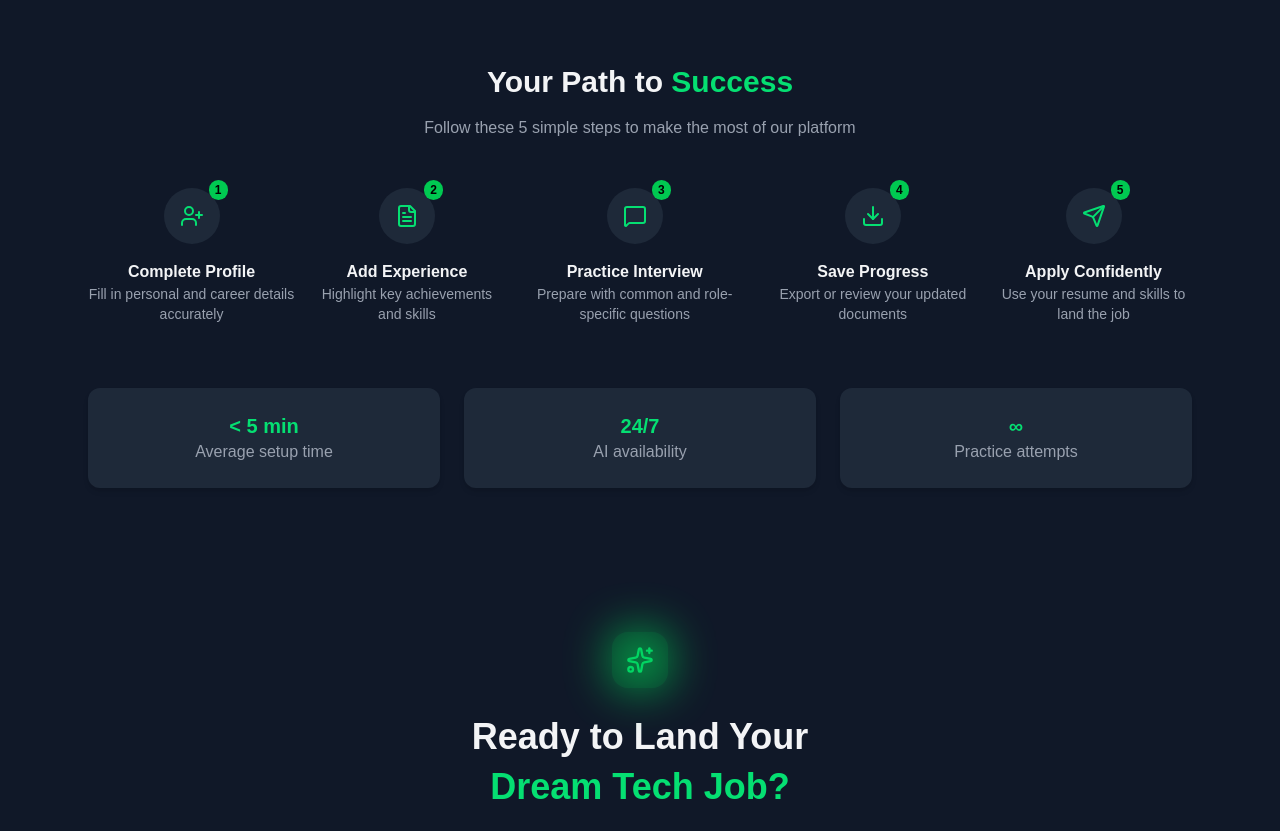
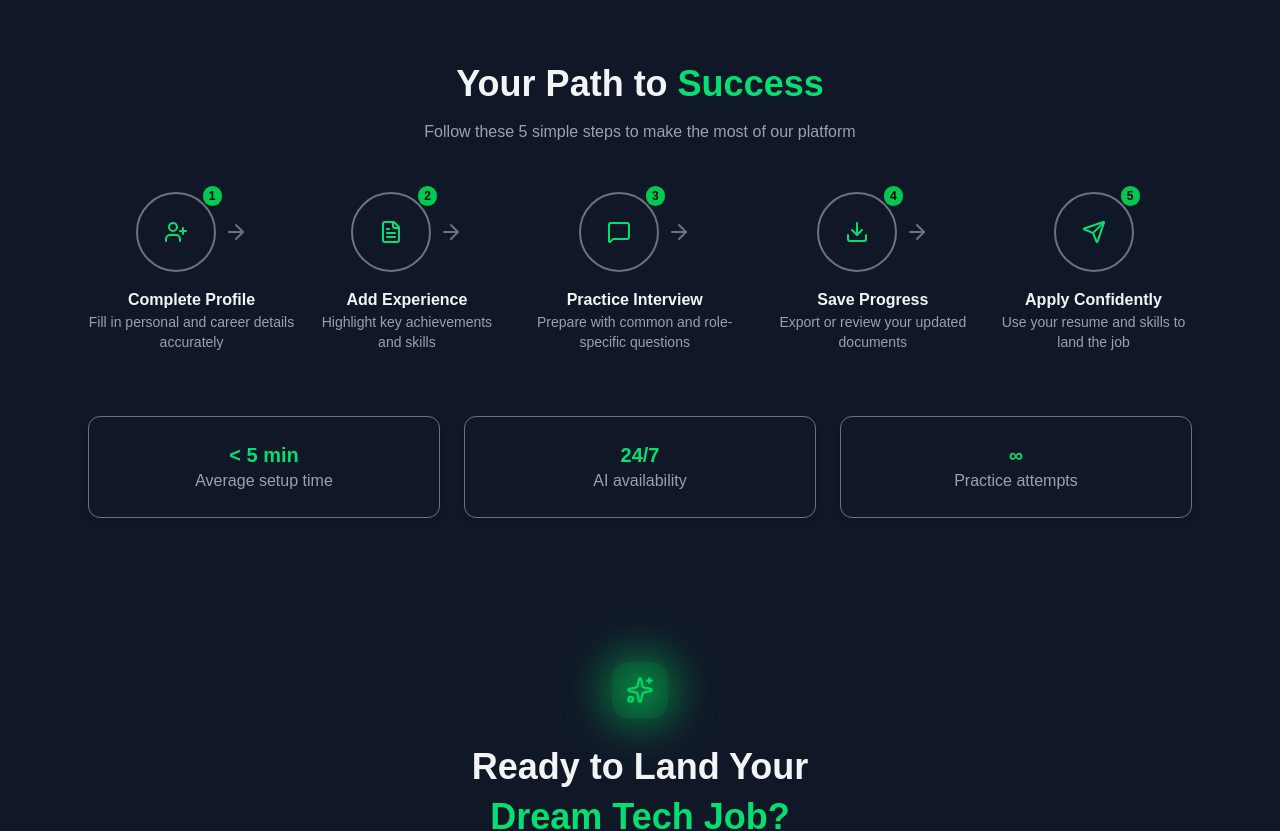
Before and after one commit to Pullock4981/MockMiya_client, a Next.js app: page / in a window 1280 px wide. Shown: the top 831 px of the page. Built offline with nearby package versions, Linux system fonts and the light colour scheme.

Commit message:
modified userGuideline and dreamtechJob sections on home page

```diff
--- a/app/components/DreamTechJob.tsx
+++ b/app/components/DreamTechJob.tsx
@@ -14,7 +14,7 @@ export default function DreamTechJob() {
         </div>
 
         {/* Title */}
-        <h1 className="text-3xl md:text-4xl font-extrabold mb-4 leading-snug">
+        <h1 className="text-2xl md:text-3xl lg:text-4xl font-extrabold mb-4 leading-snug">
           Ready to Land Your{" "} <br />
           <span className="text-green-400">Dream Tech Job?</span>
         </h1>
--- a/app/components/UserGuideline.tsx
+++ b/app/components/UserGuideline.tsx
@@ -1,5 +1,5 @@
 // components/UserGuideline.tsx
-import { UserPlus, FileText, MessageSquare, Download, Send } from "lucide-react";
+import { UserPlus, FileText, MessageSquare, Download, Send, ArrowRight } from "lucide-react";
 
 const steps = [
   {
@@ -45,7 +45,7 @@ export default function UserGuideline() {
     <section className="py-16 bg-gray-900 text-gray-100">
       <div className="max-w-6xl mx-auto px-6 text-center">
         {/* Heading */}
-        <h2 className="text-3xl font-bold mb-4">
+        <h2 className="text-2xl md:text-3xl lg:text-4xl font-bold mb-4">
           Your Path to <span className="text-green-400">Success</span>
         </h2>
         <p className="text-gray-400 mb-12">
@@ -55,13 +55,26 @@ export default function UserGuideline() {
         {/* Steps */}
         <div className="flex flex-col md:flex-row justify-between items-center md:space-x-6 space-y-10 md:space-y-0">
           {steps.map((step) => (
-            <div key={step.id} className="flex flex-col items-center text-center relative">
-              <div className="w-14 h-14 rounded-full bg-gray-800 flex items-center justify-center text-green-400 relative">
-                {step.icon}
-                <span className="absolute -top-2 -right-2 bg-green-500 text-black text-xs font-bold rounded-full px-1.5 py-0.5">
-                  {step.id}
-                </span>
+            <div key={step.id} className="flex flex-col items-center  text-center relative group">
+              <div className="flex items-center">
+                {/* Circle with icon */}
+                <div className="w-20 h-20 rounded-full border-2 border-gray-500
+                  group-hover:border-green-400 flex items-center justify-center
+                  text-green-400 relative transition-colors">
+                  {step.icon}
+                  <span className="absolute -top-2 -right-2 bg-green-500 text-black
+                     text-xs font-bold rounded-full px-1.5 py-0.5">
+                    {step.id}
+                  </span>
+                </div>
+
+                {/* Right Arrow (except last step) */}
+                {step.id !== steps.length && (
+                  <ArrowRight className="w-6 h-6 text-gray-500 ml-2  transition-colors duration-300 group-hover:text-green-400" />
+                )}
               </div>
+
+
               <h3 className="mt-4 font-semibold">{step.title}</h3>
               <p className="text-gray-400 text-sm">{step.description}</p>
             </div>
@@ -73,7 +86,7 @@ export default function UserGuideline() {
           {highlights.map((item, index) => (
             <div
               key={index}
-              className="bg-gray-800 p-6 rounded-xl shadow-md"
+              className="border border-gray-500 hover:border-green-400 p-6 rounded-xl shadow-md"
             >
               <h4 className="text-green-400 text-xl font-bold">{item.label}</h4>
               <p className="text-gray-400">{item.text}</p>
```
